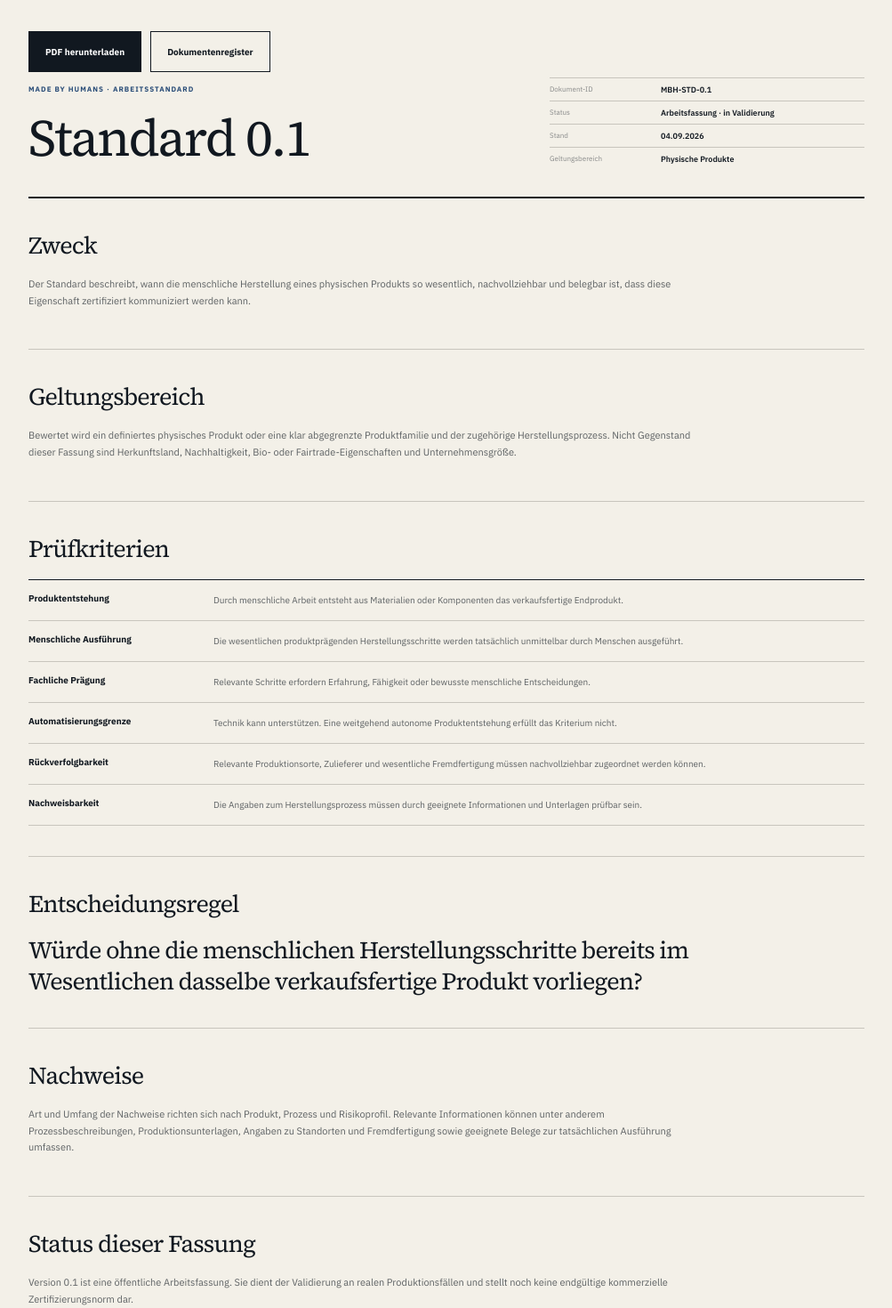
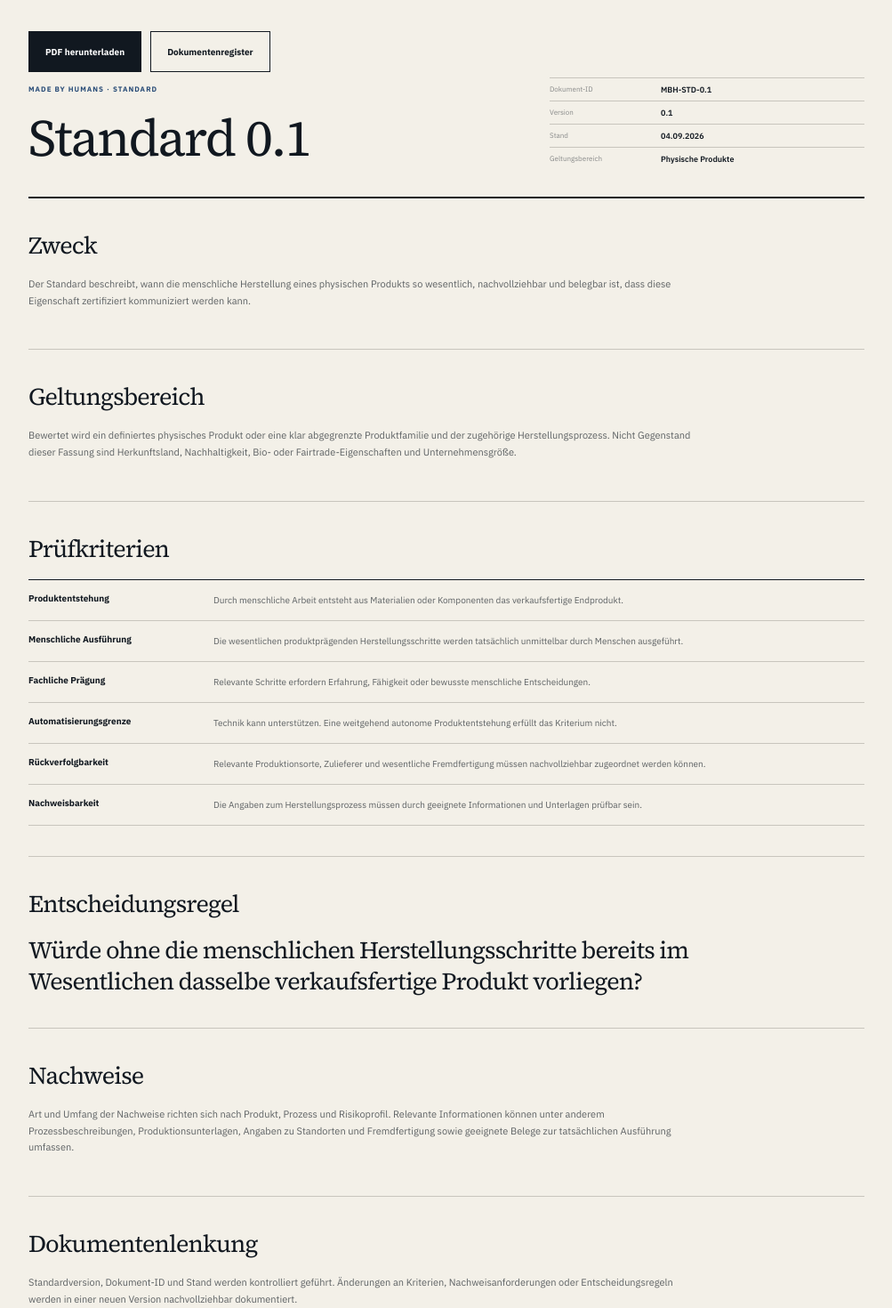
Before and after one commit to dennis-glaser-coder/human-certification-web, a Next.js app: page /dokumente/standard-0-1 in a window 1280 px wide. Shown: the part 120-1590 px from the top of the page at 89% size, without its empty margins (138-1141 px from the left). Built offline with nearby package versions, Linux system fonts and the light colour scheme.

Commit message:
Standarddokument von Entwicklungsstatus bereinigen

```diff
--- a/src/app/dokumente/standard-0-1/page.js
+++ b/src/app/dokumente/standard-0-1/page.js
@@ -4,8 +4,8 @@ import SiteFooter from '../../../components/SiteFooter';
 import { canonical } from '../../../lib/seo';
 
 export const metadata = {
-  title: 'Arbeitsstandard 0.1',
-  description: 'Öffentliche Arbeitsfassung 0.1 des Made by Humans Standards für nachweisbar menschlich gefertigte physische Produkte.',
+  title: 'Standard 0.1',
+  description: 'Version 0.1 des Made by Humans Standards für nachweisbar menschlich gefertigte physische Produkte.',
   alternates: { canonical: canonical('/dokumente/standard-0-1') },
 };
 
@@ -33,12 +33,12 @@ export default function StandardDocumentPage() {
 
         <header className="standardDocumentHeader">
           <div>
-            <span>MADE BY HUMANS · ARBEITSSTANDARD</span>
+            <span>MADE BY HUMANS · STANDARD</span>
             <h1>Standard 0.1</h1>
           </div>
           <dl>
             <div><dt>Dokument-ID</dt><dd>MBH-STD-0.1</dd></div>
-            <div><dt>Status</dt><dd>Arbeitsfassung · in Validierung</dd></div>
+            <div><dt>Version</dt><dd>0.1</dd></div>
             <div><dt>Stand</dt><dd>04.09.2026</dd></div>
             <div><dt>Geltungsbereich</dt><dd>Physische Produkte</dd></div>
           </dl>
@@ -86,10 +86,10 @@ export default function StandardDocumentPage() {
         </section>
 
         <section>
-          <h2>Status dieser Fassung</h2>
+          <h2>Dokumentenlenkung</h2>
           <p>
-            Version 0.1 ist eine öffentliche Arbeitsfassung. Sie dient der Validierung an realen Produktionsfällen
-            und stellt noch keine endgültige kommerzielle Zertifizierungsnorm dar.
+            Standardversion, Dokument-ID und Stand werden kontrolliert geführt. Änderungen an Kriterien,
+            Nachweisanforderungen oder Entscheidungsregeln werden in einer neuen Version nachvollziehbar dokumentiert.
           </p>
           <Link className="textLink" href="/dokumente">Zur Dokumentenübersicht →</Link>
         </section>
```
